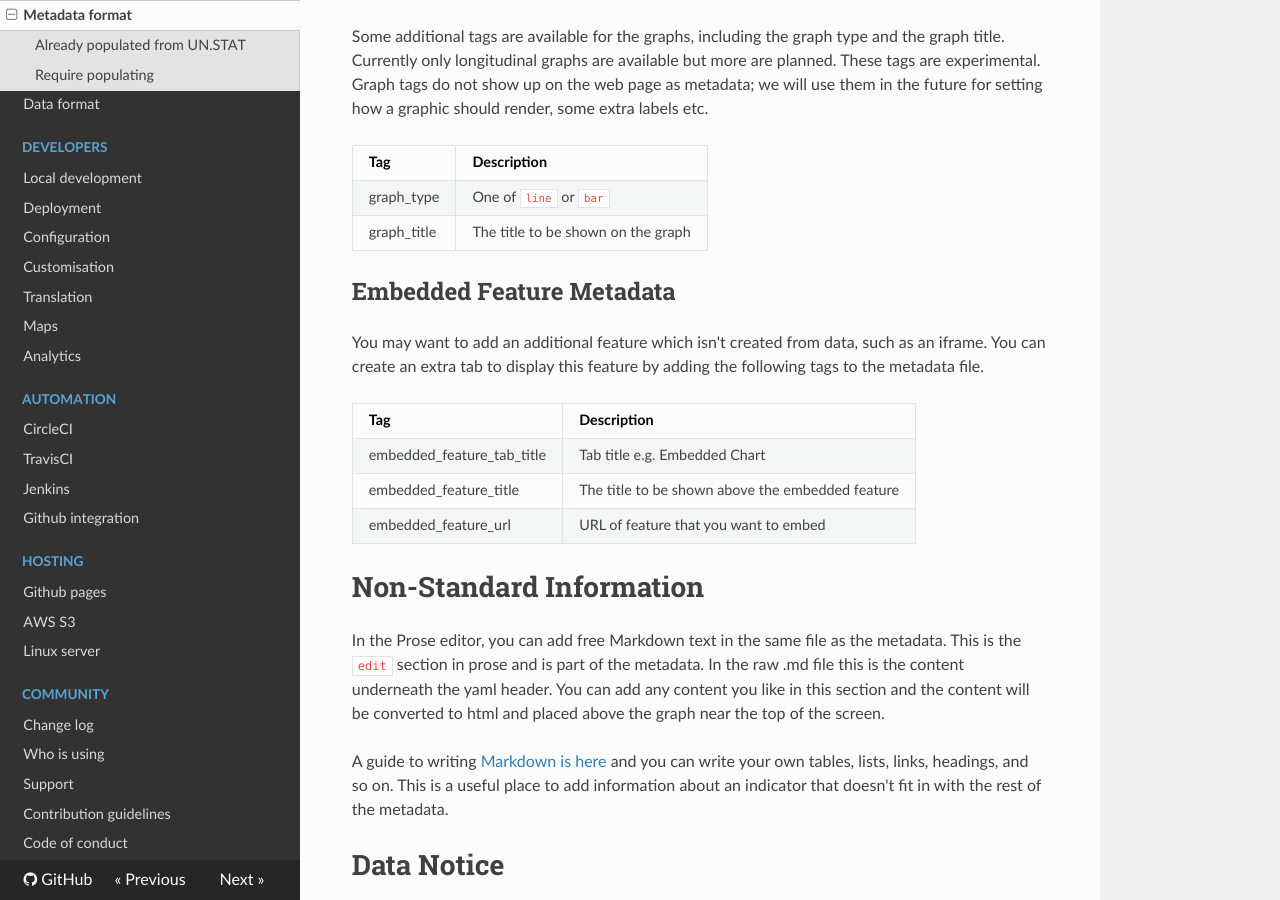
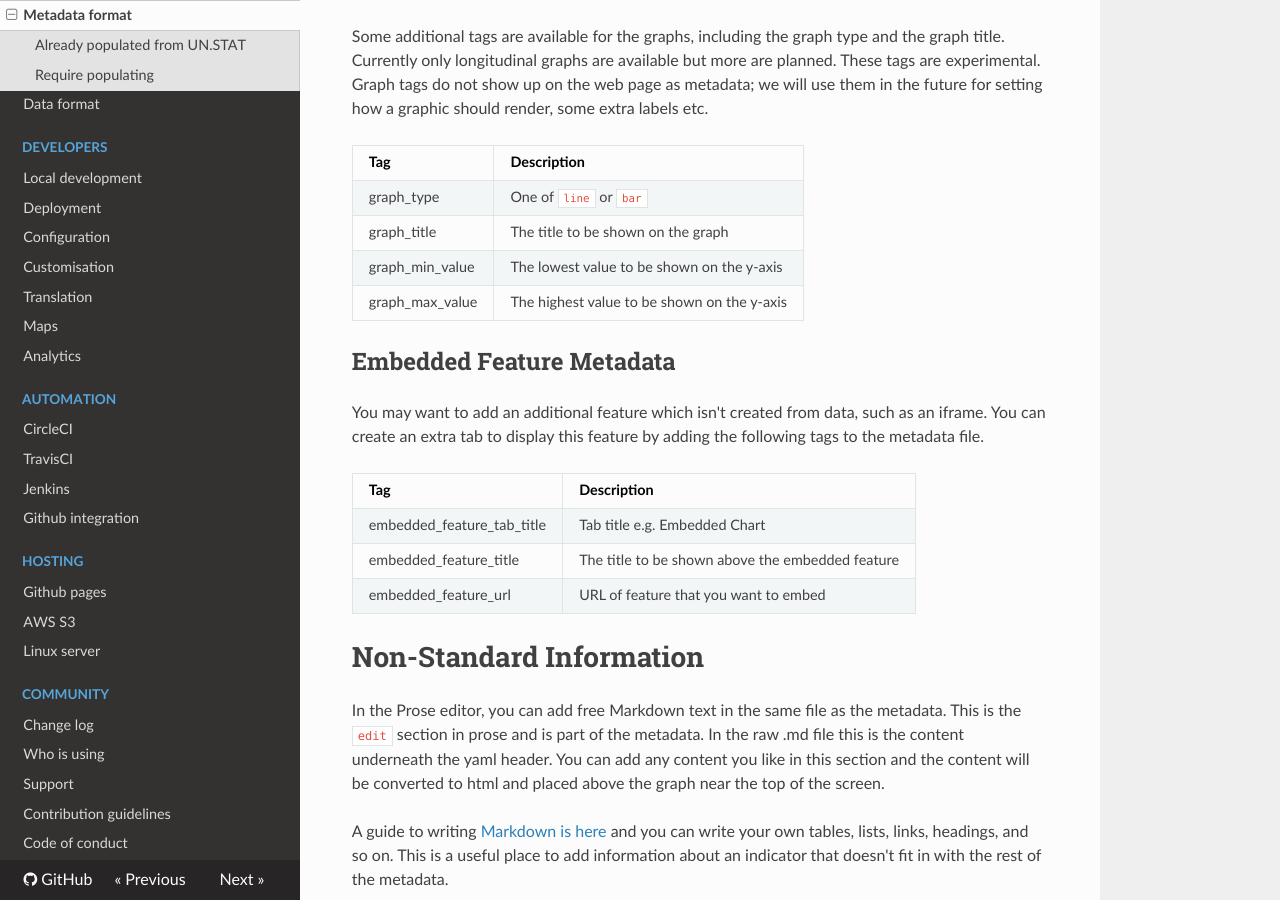
Before and after one commit to open-sdg/open-sdg, an MkDocs documentation site: the page built from docs/metadata-format.md, in a window 1280 px wide and 900 px high, scrolled down 3487 px. Built offline with MkDocs 1.6.1, drawn with Linux system fonts in a browser that asks for light colours; nearby versions of some CDN libraries; old or Windows-style settings are respelled for this version of MkDocs.

Commit message:
Added more tags for graph metadata: min/max values

```diff
--- a/docs/metadata-format.md
+++ b/docs/metadata-format.md
@@ -122,6 +122,8 @@ Some additional tags are available for the graphs, including the graph type and
 |-------------------------------------|------------------------------------|
 | graph_type                          | One of `line` or `bar`     |
 | graph_title                         | The title to be shown on the graph |
+| graph_min_value                     | The lowest value to be shown on the y-axis |
+| graph_max_value                     | The highest value to be shown on the y-axis |
 
 ## Embedded Feature Metadata
 
```
